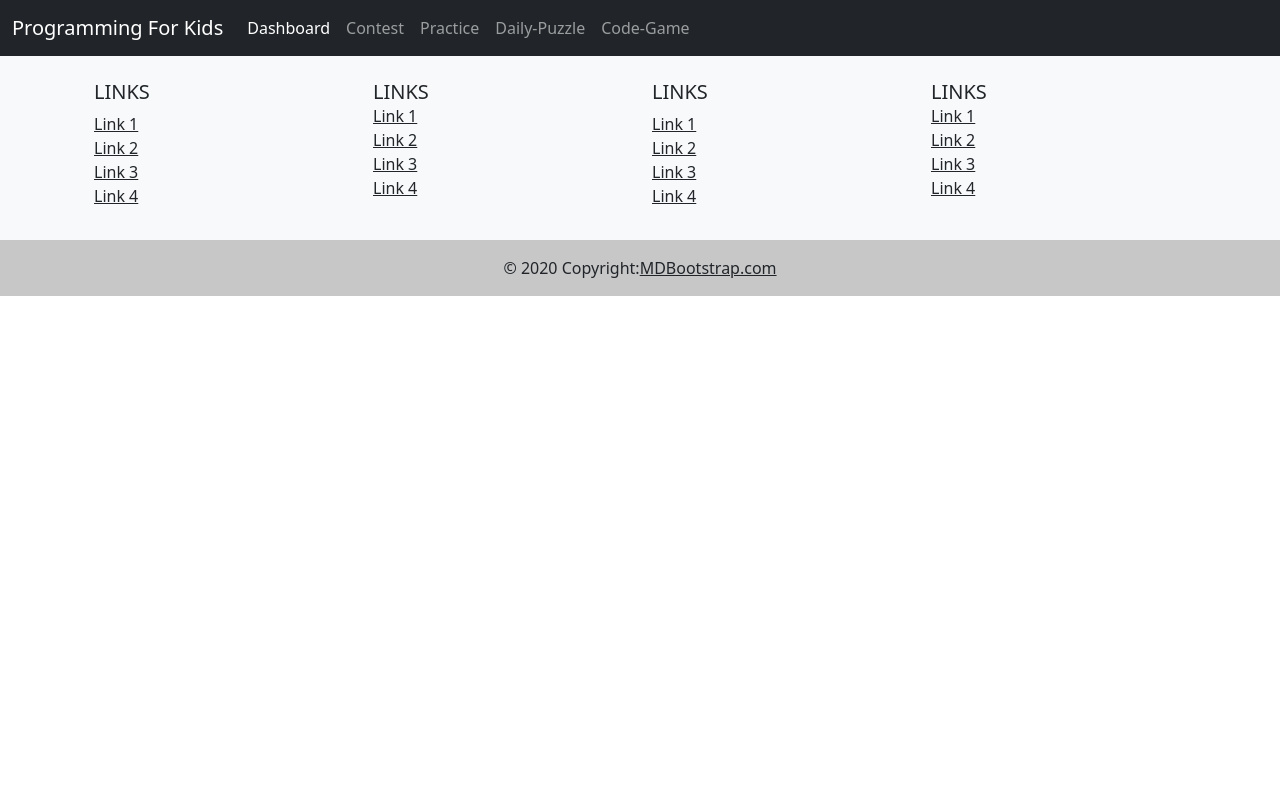
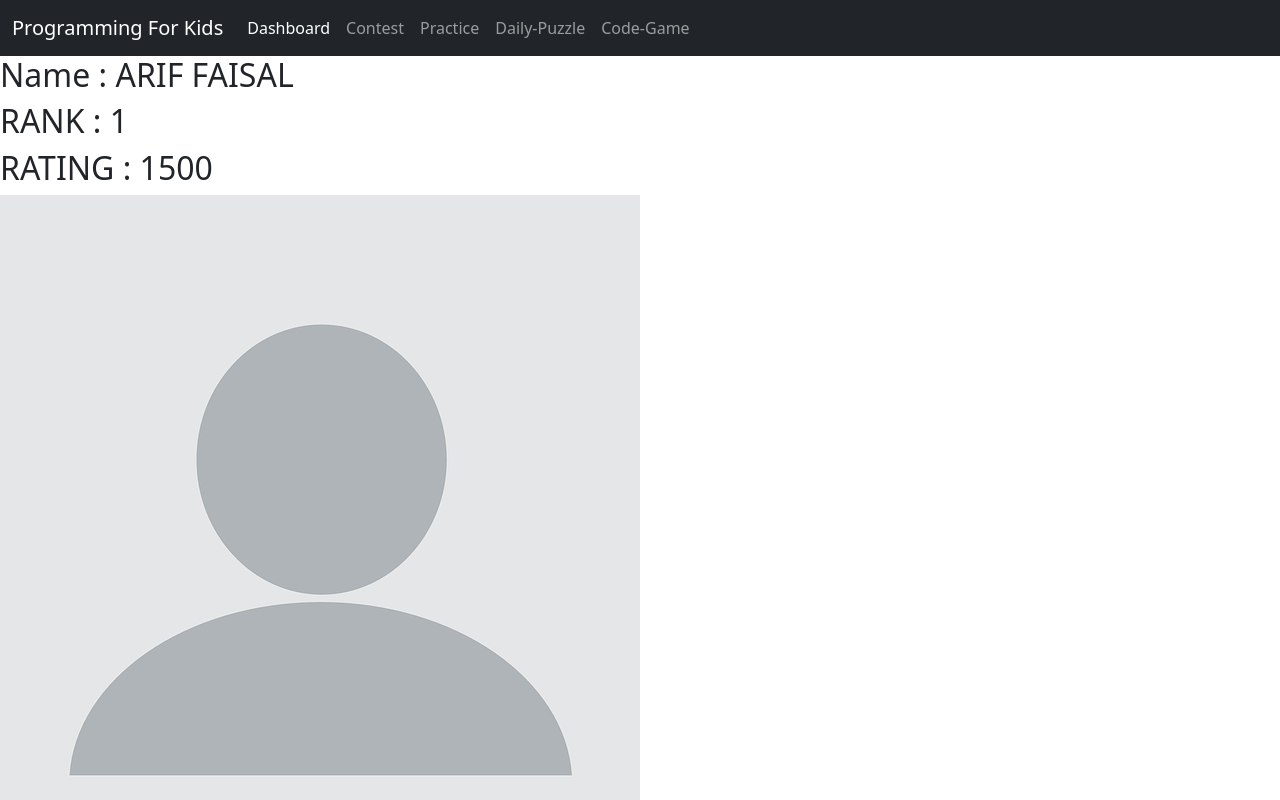
Before and after one commit to farhan19999/Programming-For-Kids, a React (Create React App) app in the folder frontend/: page /Dashboard in a window 1280 px wide. Shown: the top 800 px of the page. Built offline with nearby package versions, Linux system fonts and the light colour scheme.

Commit message:
footer updated

```diff
--- a/frontend/src/components/footer/Footer.jsx
+++ b/frontend/src/components/footer/Footer.jsx
@@ -1,84 +1,84 @@
 import React from 'react';
 function Footer() {
     return (
-        <footer class="bg-light text-center text-lg-start">
+        <footer class="bg-dark text-center text-lg-start">
   <div class="container p-4">
     <div class="row">
       <div class="col-lg-3 col-md-6 mb-4 mb-md-0">
-        <h5 class="text-uppercase">Links</h5>
+        <h5 class="text-light text-uppercase">Link</h5>
 
         <ul class="list-unstyled mb-0">
           <li>
-            <a href="#!" class="text-dark">Link 1</a>
+            <a href="#!" class="text-light">Link 1</a>
           </li>
           <li>
-            <a href="#!" class="text-dark">Link 2</a>
+            <a href="#!" class="text-light">Link 2</a>
           </li>
           <li>
-            <a href="#!" class="text-dark">Link 3</a>
+            <a href="#!" class="text-light">Link 3</a>
           </li>
           <li>
-            <a href="#!" class="text-dark">Link 4</a>
+            <a href="#!" class="text-light">Link 4</a>
           </li>
         </ul>
       </div>
       <div class="col-lg-3 col-md-6 mb-4 mb-md-0">
-        <h5 class="text-uppercase mb-0">Links</h5>
+        <h5 class="text-light text-uppercase mb-0">HELP</h5>
 
         <ul class="list-unstyled">
           <li>
-            <a href="#!" class="text-dark">Link 1</a>
+            <a href="#!" class="text-light">Link 1</a>
           </li>
           <li>
-            <a href="#!" class="text-dark">Link 2</a>
+            <a href="#!" class="text-light">Link 2</a>
           </li>
           <li>
-            <a href="#!" class="text-dark">Link 3</a>
+            <a href="#!" class="text-light">Link 3</a>
           </li>
           <li>
-            <a href="#!" class="text-dark">Link 4</a>
+            <a href="#!" class="text-light">Link 4</a>
           </li>
         </ul>
       </div>
       <div class="col-lg-3 col-md-6 mb-4 mb-md-0">
-        <h5 class="text-uppercase">Links</h5>
+        <h5 class="text-light text-uppercase">Explore</h5>
 
         <ul class="list-unstyled mb-0">
           <li>
-            <a href="#!" class="text-dark">Link 1</a>
+            <a href="#!" class="text-light">Link 1</a>
           </li>
           <li>
-            <a href="#!" class="text-dark">Link 2</a>
+            <a href="#!" class="text-light">Link 2</a>
           </li>
           <li>
-            <a href="#!" class="text-dark">Link 3</a>
+            <a href="#!" class="text-light">Link 3</a>
           </li>
           <li>
-            <a href="#!" class="text-dark">Link 4</a>
+            <a href="#!" class="text-light">Link 4</a>
           </li>
         </ul>
       </div>
       <div class="col-lg-3 col-md-6 mb-4 mb-md-0">
-        <h5 class="text-uppercase mb-0">Links</h5>
+        <h5 class="text-light text-uppercase mb-0">Get in touch</h5>
 
         <ul class="list-unstyled">
           <li>
-            <a href="#!" class="text-dark">Link 1</a>
+            <a href="#!" class="text-light">Link 1</a>
           </li>
           <li>
-            <a href="#!" class="text-dark">Link 2</a>
+            <a href="#!" class="text-light">Link 2</a>
           </li>
           <li>
-            <a href="#!" class="text-dark">Link 3</a>
+            <a href="#!" class="text-light">Link 3</a>
           </li>
           <li>
-            <a href="#!" class="text-dark">Link 4</a>
+            <a href="#!" class="text-light">Link 4</a>
           </li>
         </ul>
       </div>
     </div>
   </div>
-  <div className="text-center p-3" style={{ backgroundColor: 'rgba(0, 0, 0, 0.2)' }}>
+  <div className="text-light text-center p-3" style={{ backgroundColor: 'rgba(0, 0, 0, 0.2)' }}>
     © 2020 Copyright:
     <a className="text-dark" href="https://mdbootstrap.com/">MDBootstrap.com</a>
 </div>
--- a/frontend/src/pages/dashboard/Dashboard.jsx
+++ b/frontend/src/pages/dashboard/Dashboard.jsx
@@ -1,11 +1,13 @@
 import React from 'react';
 import Navbar from '../../components/navbar/Navbar';
-import Footer from '../../components/footer/Footer'
+import Footer from '../../components/footer/Footer';
+import UserDetails from '../../components/userdetails/UserDetails';
 
 function ShowDashboard() {
   return (
     <div>
       <Navbar/>
+      <UserDetails/>
       <Footer/>
     </div>
   );
```
